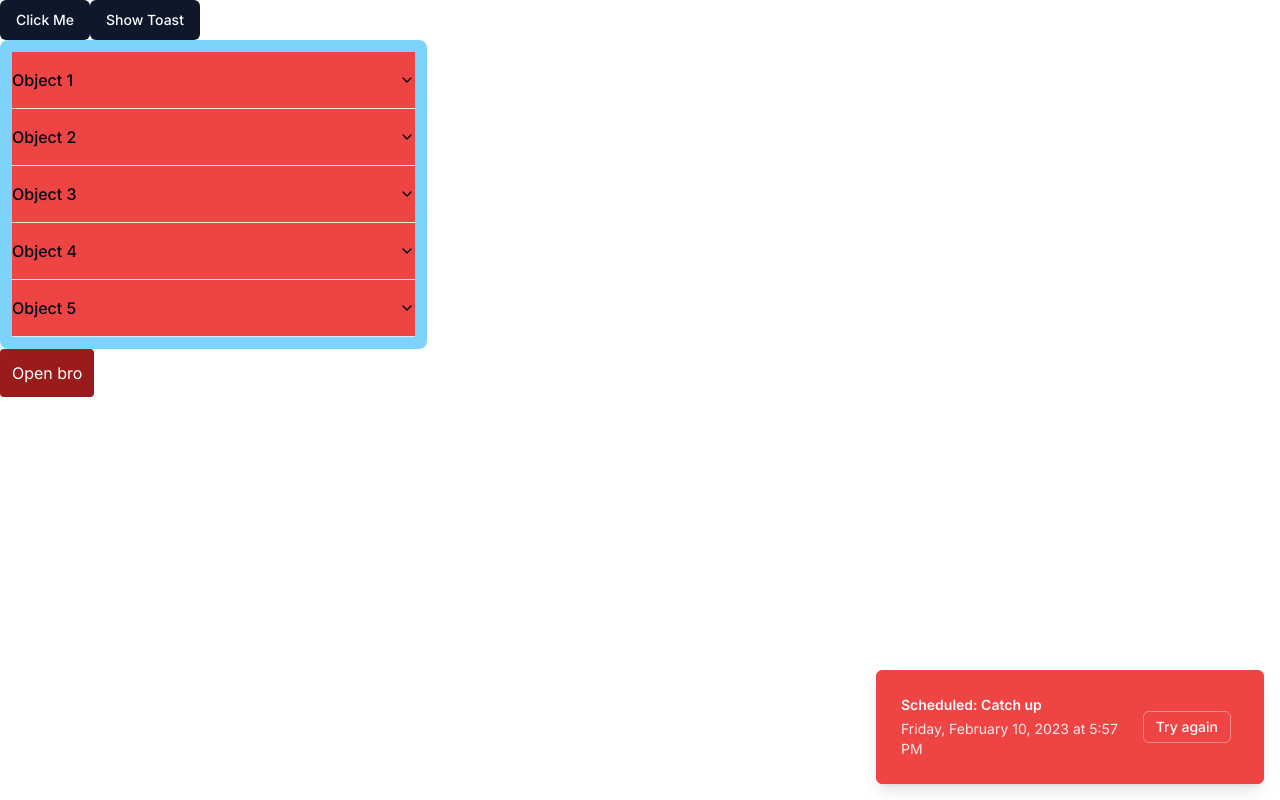
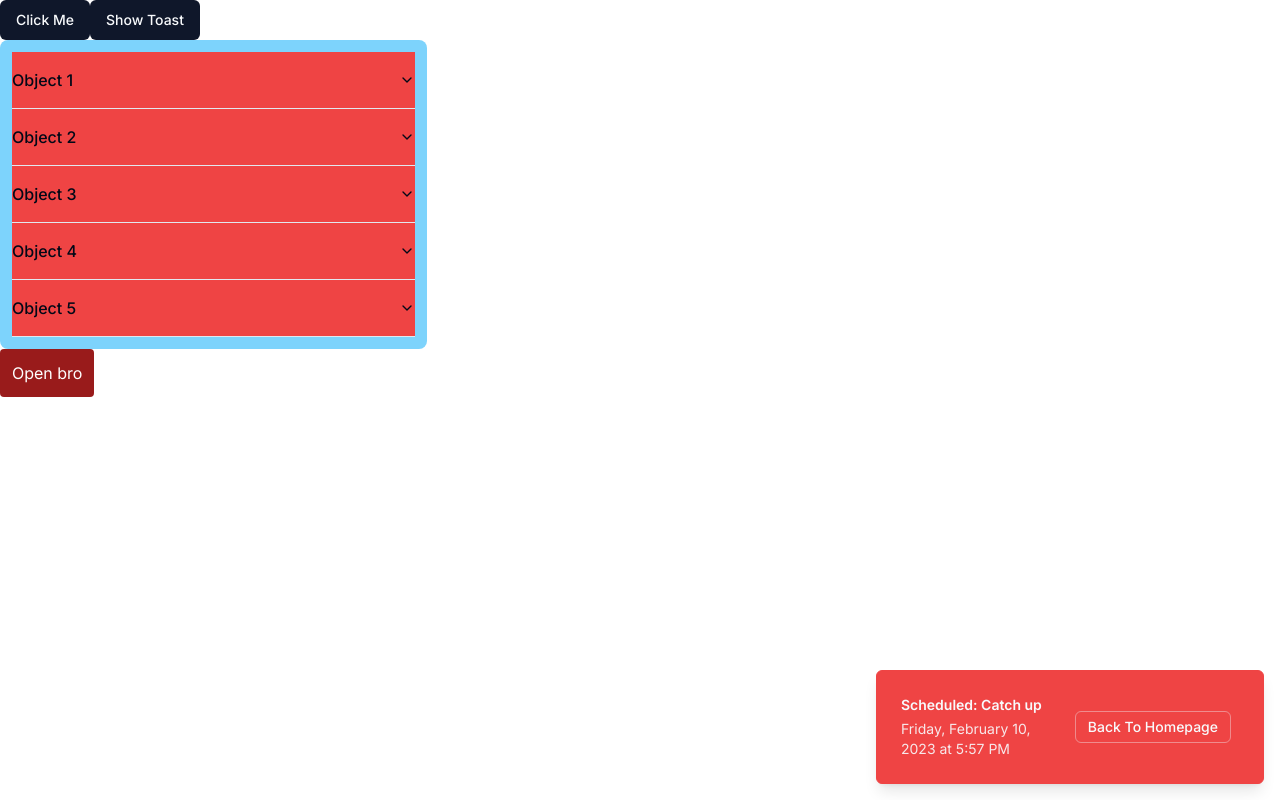
Before and after one commit to thenetvr/eCommerce, a Next.js app: page /test in a window 1280 px wide. Both pictures are taken after a click on the button "Show Toast". Built offline with nearby package versions, Linux system fonts and the light colour scheme.

Commit message:
edited toast component

```diff
--- a/components/toast.tsx
+++ b/components/toast.tsx
@@ -1,12 +1,12 @@
 "use client";
 
-import { useToast } from "@/components/ui/use-toast"
-import { Button } from "./ui/button"
+import { useToast } from "@/components/ui/use-toast";
+import { Button } from "./ui/button";
 import { ToastAction } from "./ui/toast";
 
 // use the toast component from 'use-toast' hook
 export const ToastDemo = () => {
-  const { toast } = useToast()
+  const { toast } = useToast();
 
   return (
     <Button
@@ -16,11 +16,15 @@ export const ToastDemo = () => {
           variant: "destructive",
           title: "Scheduled: Catch up",
           description: "Friday, February 10, 2023 at 5:57 PM",
-          action: <ToastAction altText="Try again">Try again</ToastAction>,
-        })
+          action: (
+            <ToastAction altText="Try again">
+              <a href="/">Back To Homepage</a>
+            </ToastAction>
+          ),
+        });
       }}
     >
       Show Toast
     </Button>
-  )
-}
+  );
+};
```
